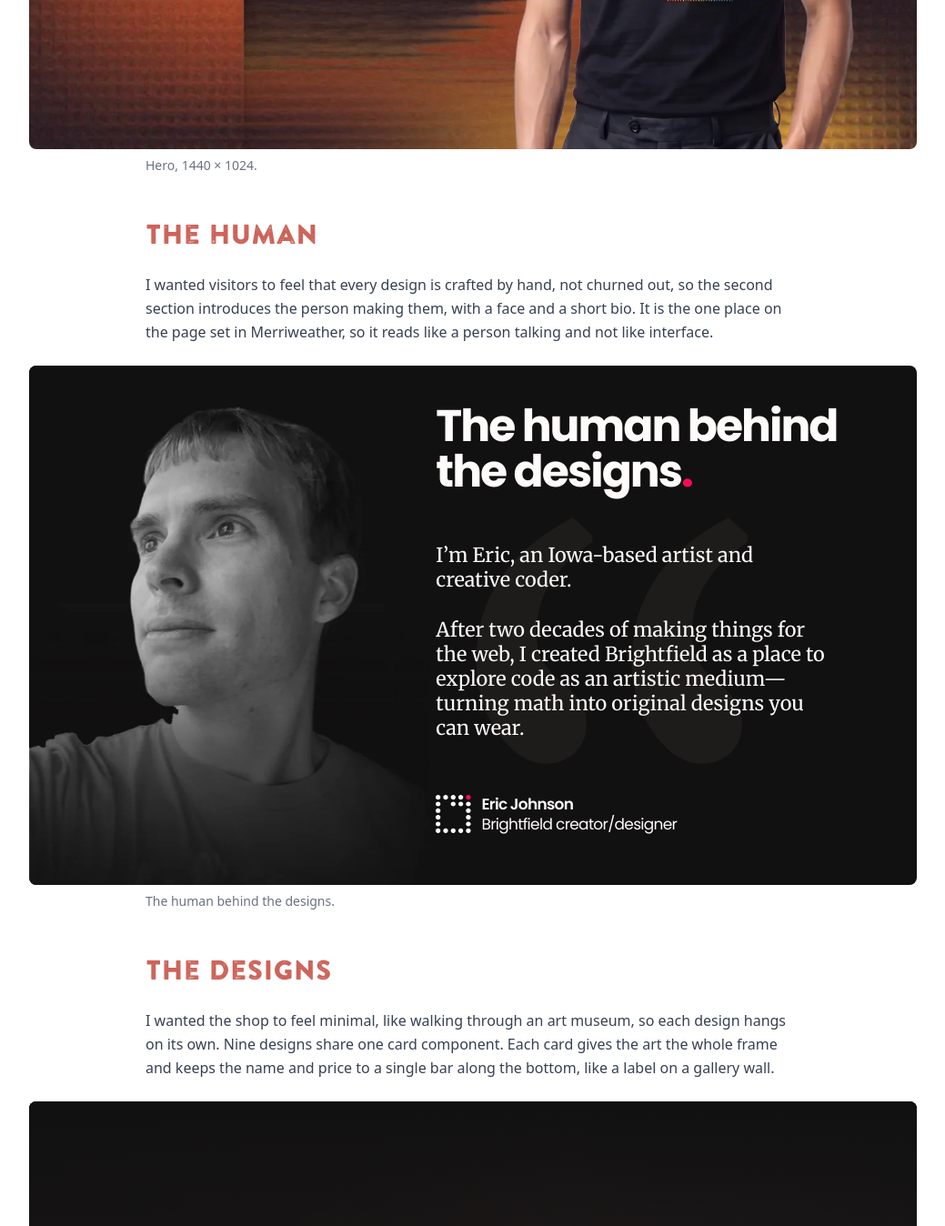
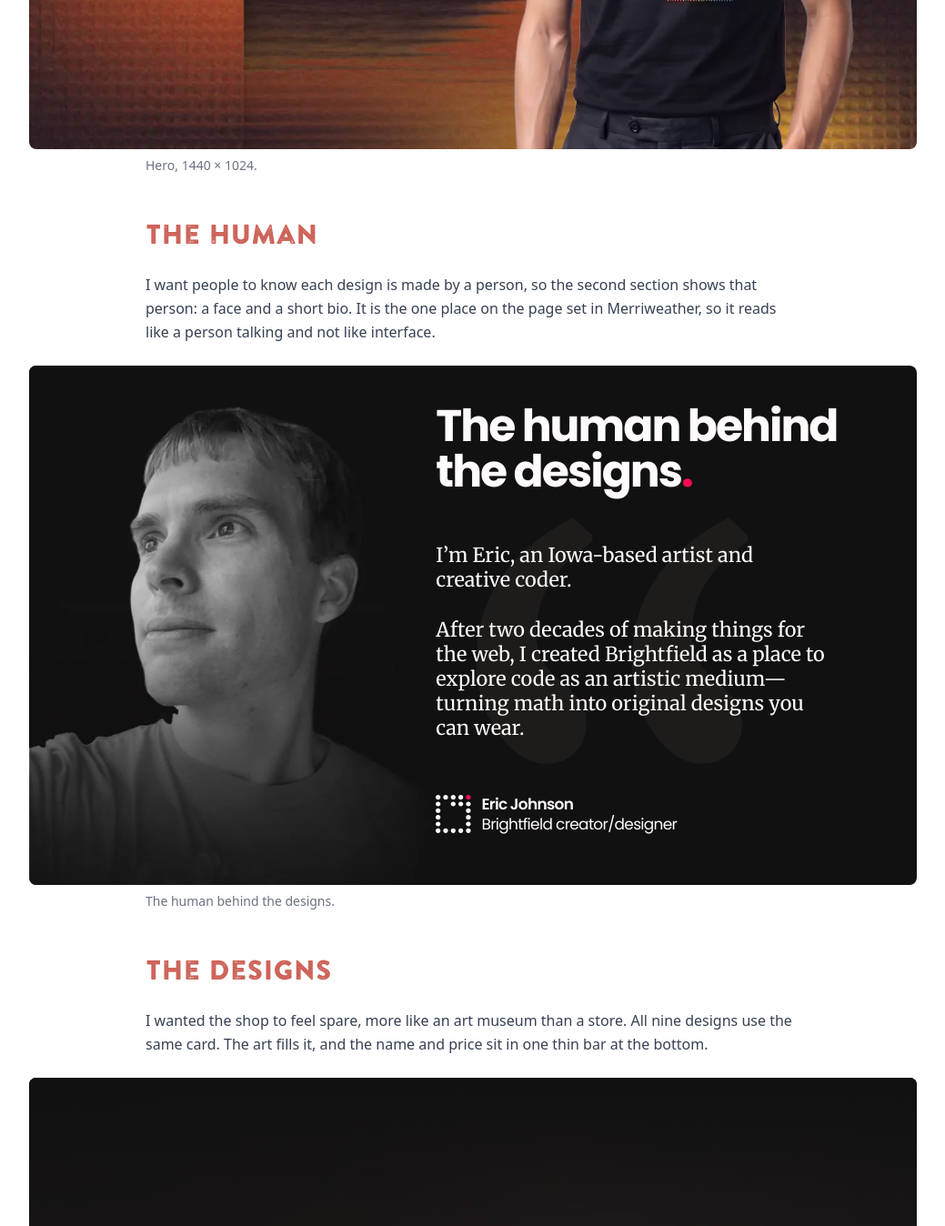
Before and after one commit to onetwothreebutter/ericdjohnson-portfolio, a Next.js app in the folder next-frontend/: page /work-ive-done/brightfield-redesign in a window 1280 px wide. Shown: the part 1500-2848 px from the top of the page at 91% size, without its empty margins (120-1159 px from the left). Built offline with nearby package versions, Linux system fonts and the light colour scheme.

Commit message:
Plainer wording for the human and designs intros
Co-Authored-By: Claude Opus 5.5 <noreply@anthropic.com>
Claude-Session: https://claude.ai/code/session_016ninutameoH43RX764rPhJ

```diff
--- a/next-frontend/src/app/work-ive-done/brightfield-redesign/page.tsx
+++ b/next-frontend/src/app/work-ive-done/brightfield-redesign/page.tsx
@@ -152,7 +152,7 @@ export default function BrightfieldRedesignPage() {
                 <section>
                     <SectionHeading id="human">The Human</SectionHeading>
                     <p className="text-gray-700 leading-relaxed">
-                        I wanted visitors to feel that every design is crafted by hand, not churned out, so the second section introduces the person making them, with a face and a short bio. It is the one place on the page set in Merriweather, so it reads like a person talking and not like interface.
+                        I want people to know each design is made by a person, so the second section shows that person: a face and a short bio. It is the one place on the page set in Merriweather, so it reads like a person talking and not like interface.
                     </p>
                     <Figure caption="The human behind the designs.">
                         <HumanMockup />
@@ -162,7 +162,7 @@ export default function BrightfieldRedesignPage() {
                 <section>
                     <SectionHeading id="designs">The Designs</SectionHeading>
                     <p className="text-gray-700 leading-relaxed">
-                        I wanted the shop to feel minimal, like walking through an art museum, so each design hangs on its own. Nine designs share one card component. Each card gives the art the whole frame and keeps the name and price to a single bar along the bottom, like a label on a gallery wall.
+                        I wanted the shop to feel spare, more like an art museum than a store. All nine designs use the same card. The art fills it, and the name and price sit in one thin bar at the bottom.
                     </p>
                     <Figure caption="Product grid. The Figma file uses one piece, Square Dance, as the stand-in on every card.">
                         <DesignsMockup />
```
